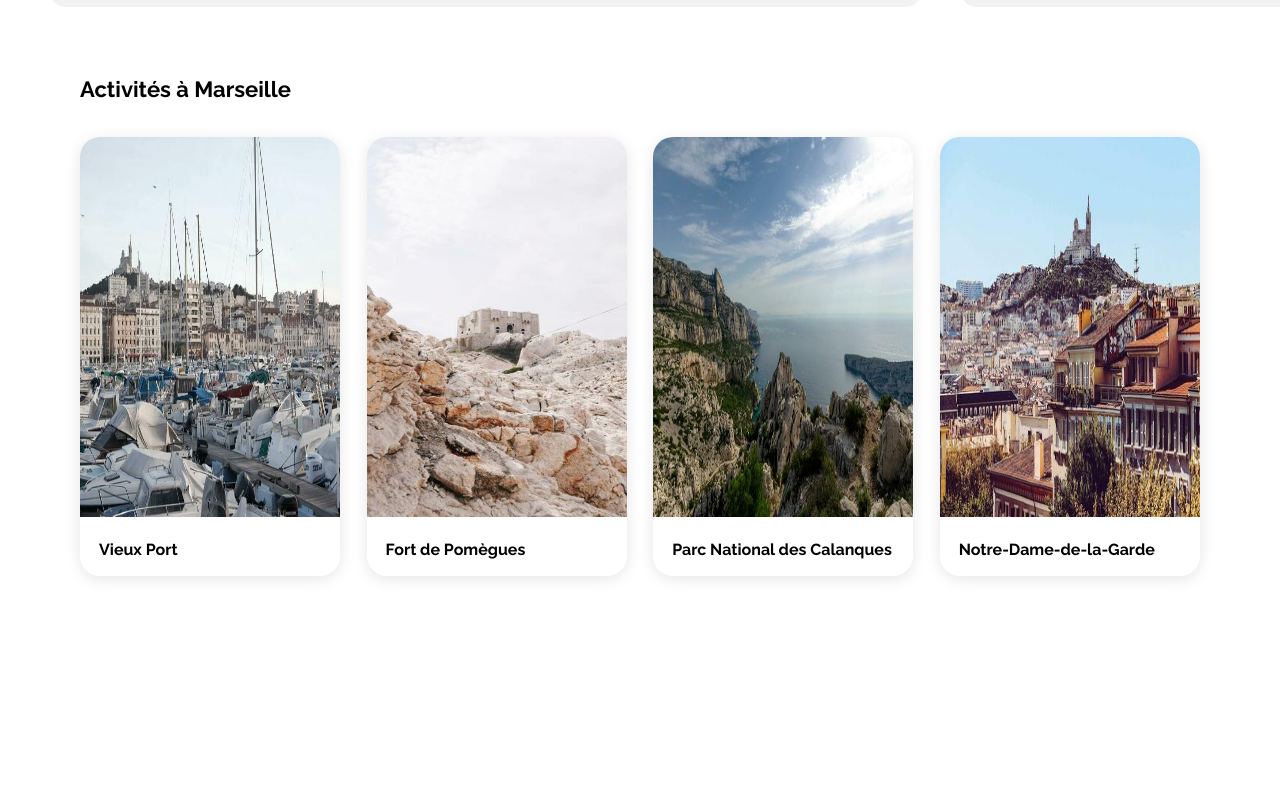
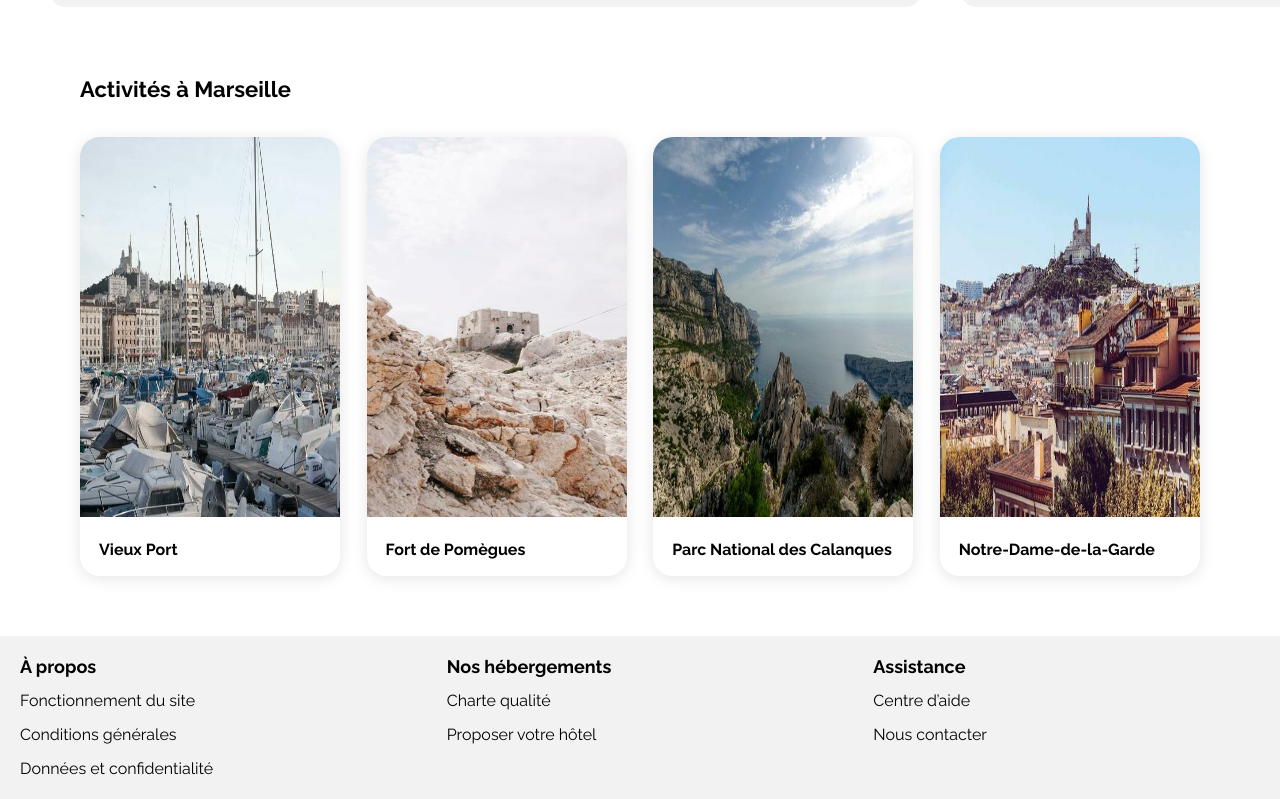
Before and after one commit to Maah97/Projet-2-Page-d-accueil-Booki, a plain HTML site: page index.html in a window 1280 px wide. Shown: the part 1002-1801 px from the top of the page. Before the commit the page ends 1638 px from the top, so only its background shows below. Drawn offline with Linux system fonts and the light colour scheme.

Commit message:
Ajout du footer

```diff
--- a/CSS/style.css
+++ b/CSS/style.css
@@ -571,3 +571,37 @@ h2:nth-child(even){
     font-size: 16px;
     line-height: 18.78px;
 }
+
+/* ---------------------------------------------STYLE FOOTER---------------------------------------------------- */
+
+footer {
+    width: 100%;
+    height: 163px;
+    background-color: #F2F2F2;
+    display: flex;
+}
+
+footer h2 {
+    margin: 0px;
+    color: black;
+    font-weight: 700;
+    font-size: 18px;
+    line-height: 21.13px;
+}
+
+footer a {
+    display: block;
+    margin: 15px 0px 0px 0px;
+    color: black;
+    font-weight: 400;
+    font-size: 16px;
+    line-height: 18.78px;
+}
+
+.apropos, .nos-hebergements, .assistance {
+    display: flex;
+    flex-direction: column;
+    height: 100%;
+    width: 33.3335821%;
+    padding: 20px;
+}
--- a/index.html
+++ b/index.html
@@ -254,14 +254,28 @@
                     </div>
                 </a>
             </article>
-
         </section>
-
     </main>
 
     <footer>
+        <div class="apropos">
+            <h2>À propos</h2>
+            <a href="#">Fonctionnement du site</a>
+            <a href="#">Conditions générales</a>
+            <a href="#">Données et confidentialité</a>
+        </div>
+        <div class="nos-hebergements">
+            <h2>Nos hébergements</h2>
+            <a href="#">Charte qualité</a>
+            <a href="#">Proposer votre hôtel</a>
+        </div>
+        <div class="assistance">
+            <h2>Assistance</h2>
+            <a href="#">Centre d’aide</a>
+            <a href="#">Nous contacter</a>
+        </div>
+    </footer>
 
-    </footer>
 </div>
 </body>
 </html>
```
